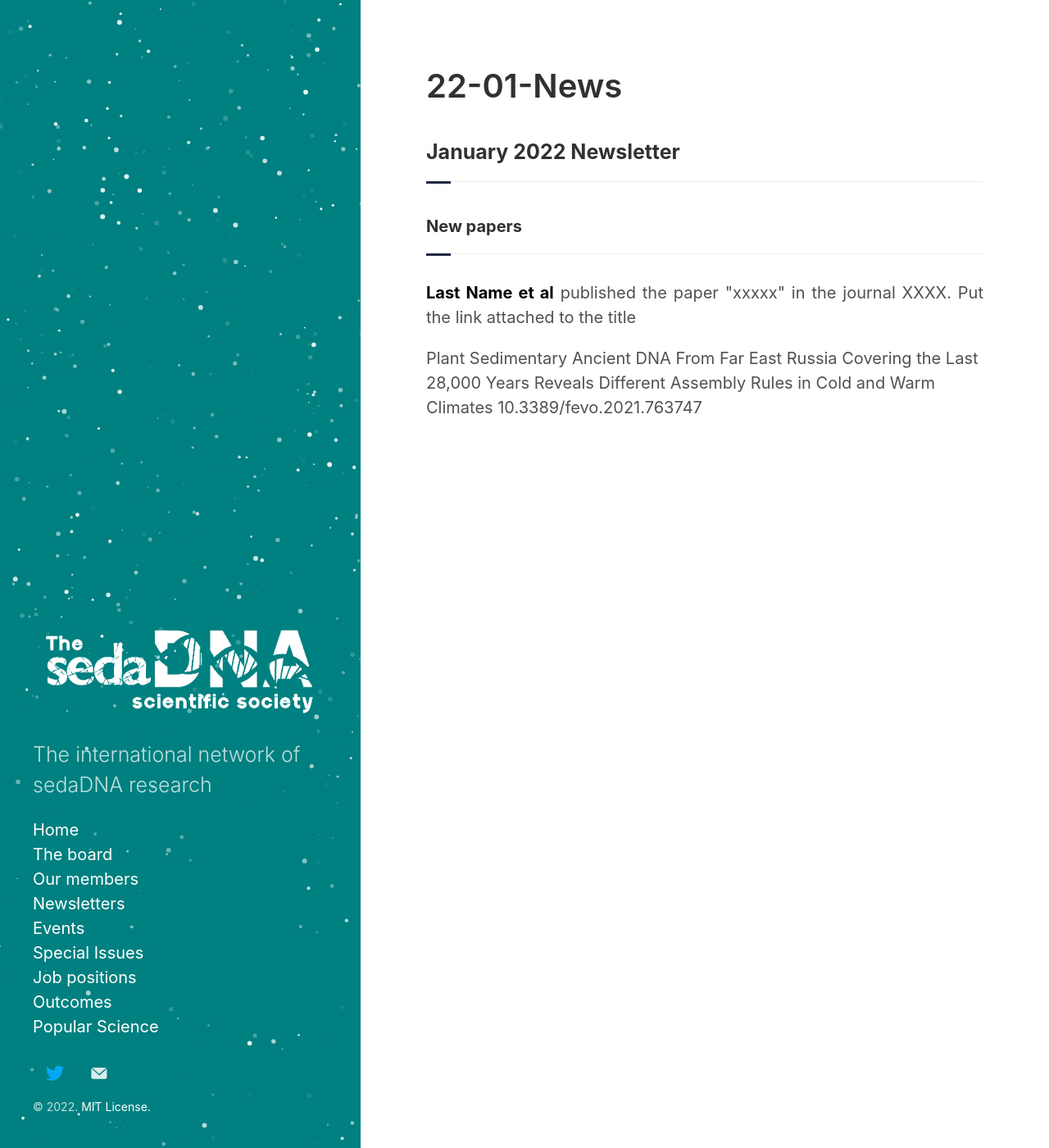
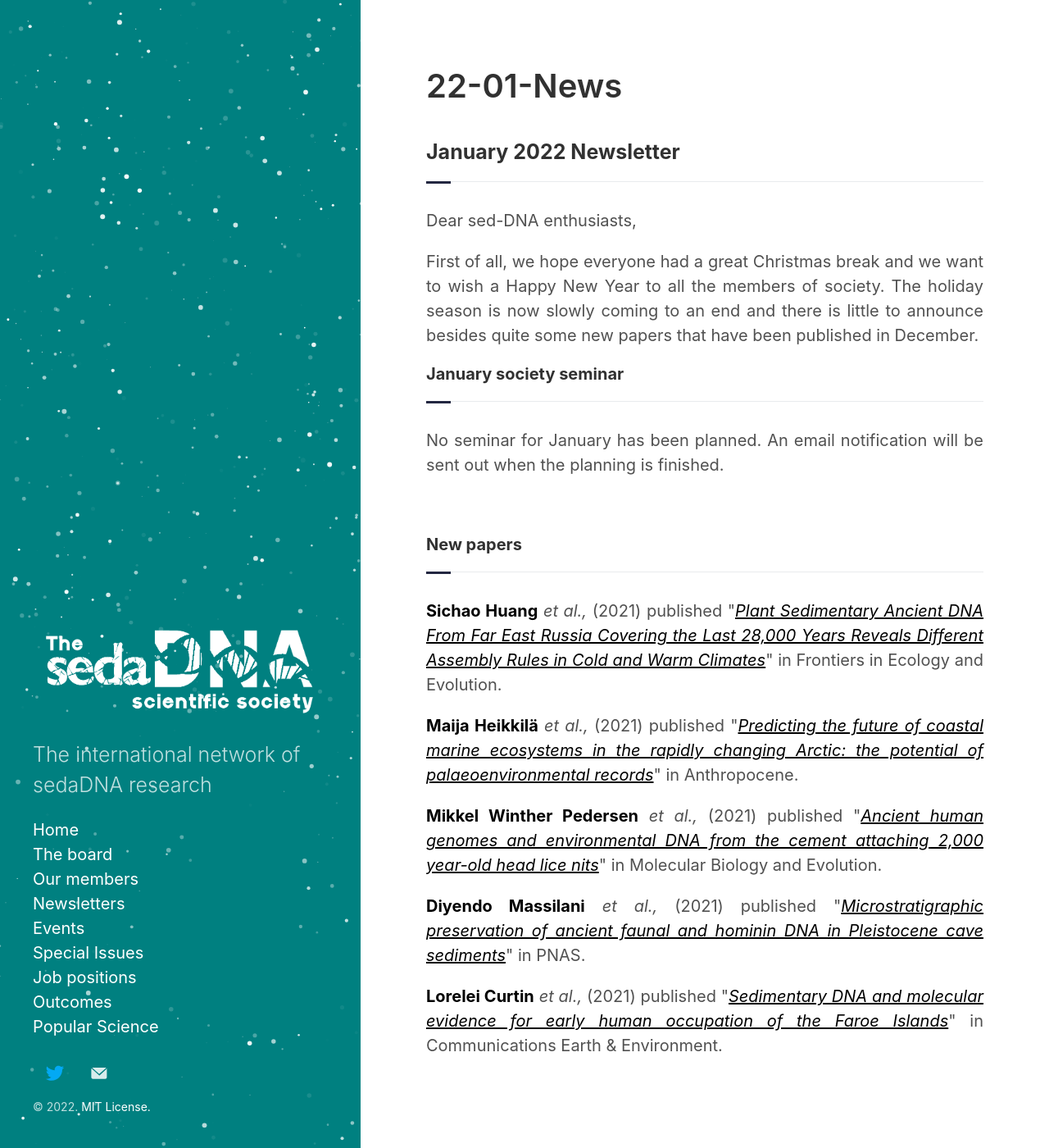
Before and after one commit to sedadna/sedadna.github.io, a Jekyll site: the page built from category/news/22-01.md, in a window 1280 px wide and 1400 px high. Shown: the whole window at 82% size. Built offline with Jekyll 4.4.1, drawn with Linux system fonts in a browser that asks for light colours.

Commit message:
Update 22-01.md

```diff
--- a/category/news/22-01.md
+++ b/category/news/22-01.md
@@ -7,11 +7,27 @@ title: 22-01-News
 <h3 class="section-title underline">January 2022 Newsletter</h3>
 </div>
 
+
+<p>Dear sed-DNA enthusiasts,</p>
+
+
+<div class="intro">
+  <p>First of all, we hope everyone had a great Christmas break and we want to wish a Happy New Year to all the members of society. The holiday season is now slowly coming to an end and there is little to announce besides quite some new papers that have been published in December.</p>
+
+<div class="intro">
+<h4 class="section-title underline">January society seminar</h4>
+<p> No seminar for January has been planned. An email notification will be sent out when the planning is finished.</p>
+<br>
 <div class="intro">
 <h4 class="section-title underline">New papers</h4>
-<p><a href="https://mailchi.mp/7fdaf9114c3a/sedadna-society-october-2021-newsletter" target="_blank"><b>Last Name et al</b></a> published the paper "xxxxx" in the journal XXXX. Put the link attached to the title</p>
 
-</div>
+<p><a href="https://www.researchgate.net/profile/Sichao-Huang" target="_blank"><b>Sichao Huang</b></a> <i>et al.,</i> (2021) published "<a href="https://doi.org/10.3389/fevo.2021.763747" target="_blank"><u><i>Plant Sedimentary Ancient DNA From Far East Russia Covering the Last 28,000 Years Reveals Different Assembly Rules in Cold and Warm Climates</i></u></a>" in Frontiers in Ecology and Evolution.</p>
 
-Plant Sedimentary Ancient DNA From Far East Russia Covering the Last 28,000 Years Reveals Different Assembly Rules in Cold and Warm Climates
-10.3389/fevo.2021.763747
+<p><a href="https://researchportal.helsinki.fi/en/persons/maija-heikkil%C3%A4" target="_blank"><b>Maija Heikkilä</b></a> <i>et al.,</i> (2021) published "<a href="https://doi.org/10.1016/j.ancene.2021.100319" target="_blank"><u><i>Predicting the future of coastal marine ecosystems in the rapidly changing Arctic: the potential of palaeoenvironmental records</i></u></a>" in Anthropocene.</p>
+
+<p><a href="https://globe.ku.dk/staff-list/?pure=en/persons/289258" target="_blank"><b>Mikkel Winther Pedersen</b></a> <i>et al.,</i> (2021) published "<a href=" https://doi.org/10.1093/molbev/msab351" target="_blank"><u><i>Ancient human genomes and environmental DNA from the cement attaching 2,000 year-old head lice nits</i></u></a>" in Molecular Biology and Evolution.</p>
+
+<p><a href="https://www.researchgate.net/profile/Diyendo-Massilani" target="_blank"><b>Diyendo Massilani</b></a> <i>et al.,</i> (2021) published "<a href=" https://doi.org/10.1073/pnas.2113666118" target="_blank"><u><i>Microstratigraphic preservation of ancient faunal and hominin DNA in Pleistocene cave sediments</i></u></a>" in PNAS.</p>
+
+<p><a href="https://loreleicurtin.com" target="_blank"><b>Lorelei Curtin</b></a> <i>et al.,</i> (2021) published "<a href=" https://doi.org/10.1038/s43247-021-00318-0" target="_blank"><u><i>Sedimentary DNA and molecular evidence for early human occupation of the Faroe Islands</i></u></a>" in Communications Earth & Environment.</p>
+<br>
```
